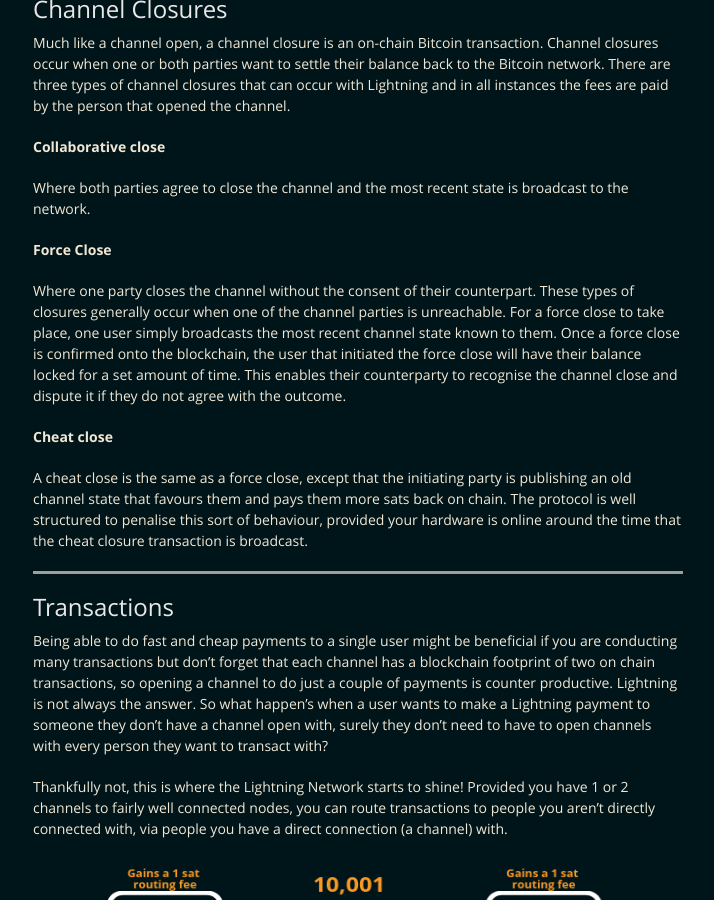
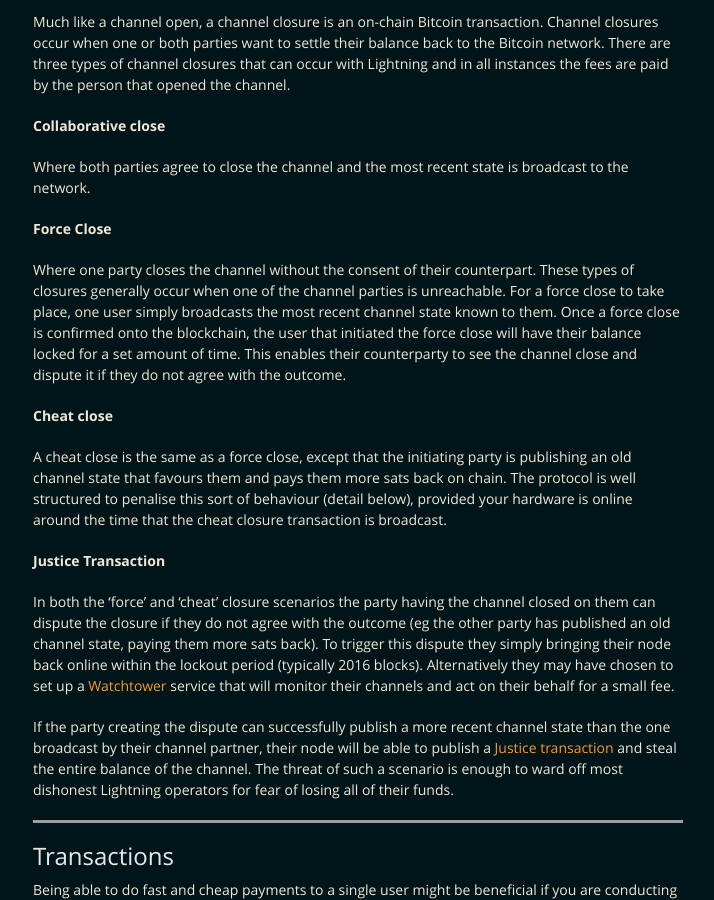
Before and after one commit to BitcoinQnA/ln-guide, a Jekyll site: the page built from index.md, in a window 1280 px wide and 900 px high, scrolled down 3582 px. Shown: the whole window, without its empty margins (282-996 px from the left). Built offline with Jekyll 4.4.1, drawn with Linux system fonts in a browser that asks for light colours; some of the changed text lies outside the part shown; grey boxes are pictures that could not be loaded.

Commit message:
Update index.md

```diff
--- a/index.md
+++ b/index.md
@@ -6,7 +6,7 @@ layout: default
 
 ## About
 
-This page aims to help people understand a little more on the mechanics of Lightning and how it interacts with the underlying Bitcoin network. We aim to achieve this without getting too far into the technicals, although there will be some further reading [linked](#other-resources) for those that want to take things a step further. The examples and terminology used are a done so intentionally to communicate a very high level overview of the basic Lightning Network operation. Thanks to the developers of the various applications that interact with Lightning, many of the concepts outlined here are obfuscated away behind simple user interfaces. However, it always pays to have a good base level of understanding to help a user be more aware of what is happening when they send or recieve a payment via Lightning.
+This page aims to help people understand a little more on the mechanics of Lightning and how it interacts with the underlying Bitcoin network. We aim to achieve this by using simple terminology and without getting too deep into the technicals, although there will be some further reading linked for those that want to take things a step further. Thanks to the developers of the various applications that interact with Lightning, many of the concepts outlined here are obfuscated away behind simple user interfaces. However, it always pays to have a good base level of understanding to help a user be more aware of what is happening when they send or recieve a payment via Lightning.
 
 <br/>
 
@@ -35,7 +35,7 @@ If you want to do things through your own [node](https://node.guide), then using
 2.  Enable Lightning and create a wallet
 4.  Decide how much you want to open the channel with based on your expected spending habits
 4.  Fund your new on chain wallet with the desired amount of sats
-3.  Identify a suitable channel partner (see advice above) and obtain their node's public key
+3.  Identify a suitable channel partner using the advice [below](#who-to-open-a-channel-with) and obtain their node's public key
 5.  Open the channel using RTL or Thunderhub and wait for it to be confirmed on the blockchain
 6.  Select a mobile wallet and connect it to your node using the guides relevant to your chosen node/wallet combo (*this is completely optional as RTL or Thunderhub can be used to transact, but are not mobile native*).
 7.  You can now send some sats over Lightning using your own node
@@ -99,11 +99,17 @@ Where both parties agree to close the channel and the most recent state is broad
 
 **Force Close**
 
-Where one party closes the channel without the consent of their counterpart. These types of closures generally occur when one of the channel parties is unreachable. For a force close to take place, one user simply broadcasts the most recent channel state known to them. Once a force close is confirmed onto the blockchain, the user that initiated the force close will have their balance locked for a set amount of time. This enables their counterparty to recognise the channel close and dispute it if they do not agree with the outcome.
+Where one party closes the channel without the consent of their counterpart. These types of closures generally occur when one of the channel parties is unreachable. For a force close to take place, one user simply broadcasts the most recent channel state known to them. Once a force close is confirmed onto the blockchain, the user that initiated the force close will have their balance locked for a set amount of time. This enables their counterparty to see the channel close and dispute it if they do not agree with the outcome.
 
 **Cheat close**
 
-A cheat close is the same as a force close, except that the initiating party is publishing an old channel state that favours them and pays them more sats back on chain. The protocol is well structured to penalise this sort of behaviour, provided your hardware is online around the time that the cheat closure transaction is broadcast.
+A cheat close is the same as a force close, except that the initiating party is publishing an old channel state that favours them and pays them more sats back on chain. The protocol is well structured to penalise this sort of behaviour (detail below), provided your hardware is online around the time that the cheat closure transaction is broadcast.
+
+**Justice Transaction**
+
+In both the 'force' and 'cheat' closure scenarios the party having the channel closed on them can dispute the closure if they do not agree with the outcome (eg the other party has published an old channel state, paying them more sats back). To trigger this dispute they simply bringing their node back online within the lockout period (typically 2016 blocks). Alternatively they may have chosen to set up a [Watchtower](https://bitcoinmagazine.com/articles/watchtowers-are-coming-lightning) service that will monitor their channels and act on their behalf for a small fee.
+
+If the party creating the dispute can successfully publish a more recent channel state than the one broadcast by their channel partner, their node will be able to publish a [Justice transaction](https://bitcoinmagazine.com/articles/bitmex-research-confirms-lightning-justice-works) and steal the entire balance of the channel. The threat of such a scenario is enough to ward off most dishonest Lightning operators for fear of losing all of their funds.
 
 
 ***
@@ -206,7 +212,7 @@ The two most common Lightning node management tools [Ride the Lightning](https:/
 
 **What happens if my node breaks while I have open channels?**
 
-The optimal solution is to revive your node and avoid the need to close your channels in the first place, however this won't always be possible and this is where backups are crucial. You can import your Lightning Wallet seed and static channel backup file into another Lightning Node which will trigger a closure notification to all peers and return your sats back to your on chain wallet This process is possible through the command line but is the easiest way to do so is through interfaces like RTL or Thunderhub. Another outcome could be that a Lightning peer may notice that you are offline and choose to force close the channel (hopefully in an honest manner), this will return any sats in that channel back to your on chain wallet.
+The optimal solution is to revive your node and avoid the need to close your channels in the first place, however this won't always be possible and this is where backups are crucial. You can import your Lightning Wallet seed and static channel backup file into another Lightning Node which will trigger a closure notification to all peers and return your sats back to your on chain wallet This process is possible through the command line but is the easiest way to do so is through interfaces like RTL or Thunderhub. Another outcome could be that a Lightning peer may notice that you are offline and choose to force close the channel (hopefully in an [honest manner](#channel-closures)), this will return any sats in that channel back to your on chain wallet.
 
 **Why do my channel balances change over time?**
 
```
Also changed, not shown: other parts of index.md (+2 -2 lines).
